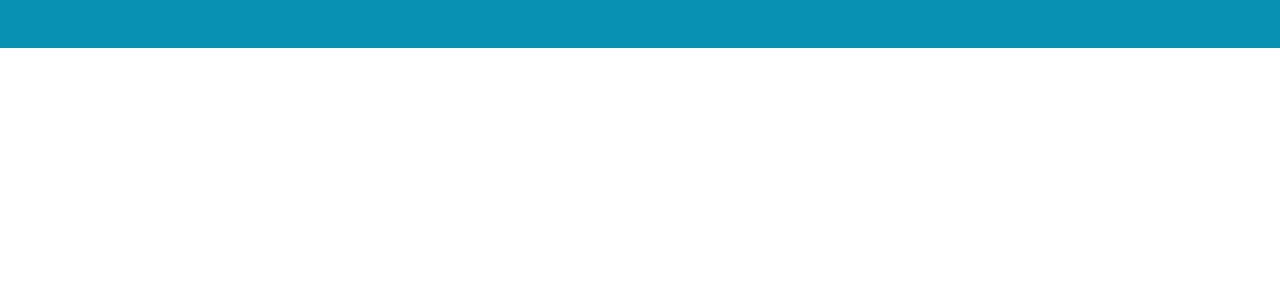
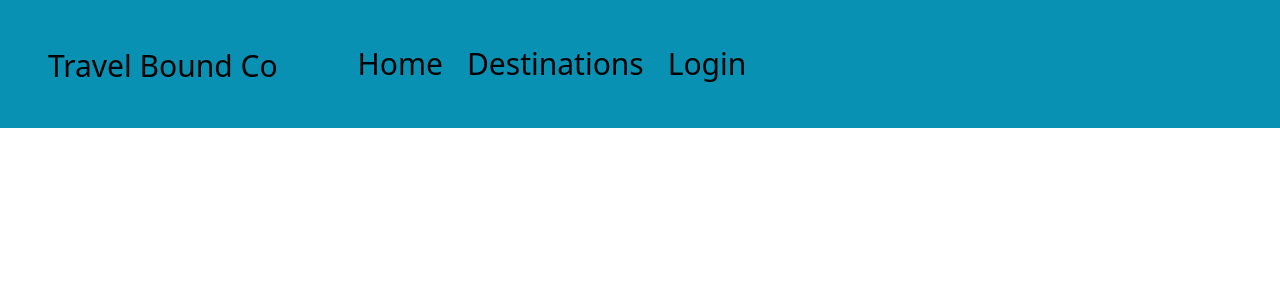
Before and after one commit to trevornei/week-13-assignment, a React (Vite) app in the folder w13-assignment/: page / in a window 1280 px wide. Shown: the top 300 px of the page. Built offline with nearby package versions, Linux system fonts and the light colour scheme.

Commit message:
Vertically and horizontally centered nav logo and ul.

```diff
--- a/w13-assignment/src/Nav.jsx
+++ b/w13-assignment/src/Nav.jsx
@@ -3,9 +3,16 @@ import React, {Component} from 'react'
 export default class Nav extends Component {
     render() {
         return (
-            <nav className="text-3xl w-screen h-12 bg-cyan-600" id="">
-                <div className="">
-
+            <nav className="text-3xl w-screen h-32 bg-cyan-600 flex p-4" id="">
+                <div className="p-8 items-center justify-start">
+                    <h1>Travel Bound Co</h1>
+                </div>
+                <div className="p-12 flex items-center justify-end">
+                    <ul className="flex flex-row space-x-6">
+                        <li className="">Home</li>
+                        <li className="">Destinations</li>
+                        <li className="">Login</li>
+                    </ul>
                 </div>
             </nav>
         )
--- /dev/null
+++ b/w13-assignment/src/login.jsx
@@ -0,0 +1,9 @@
+import React, {Component} from 'react'
+
+export default class Login extends Component {
+    render() {
+        return (
+            div.
+        )
+    }
+}
```
